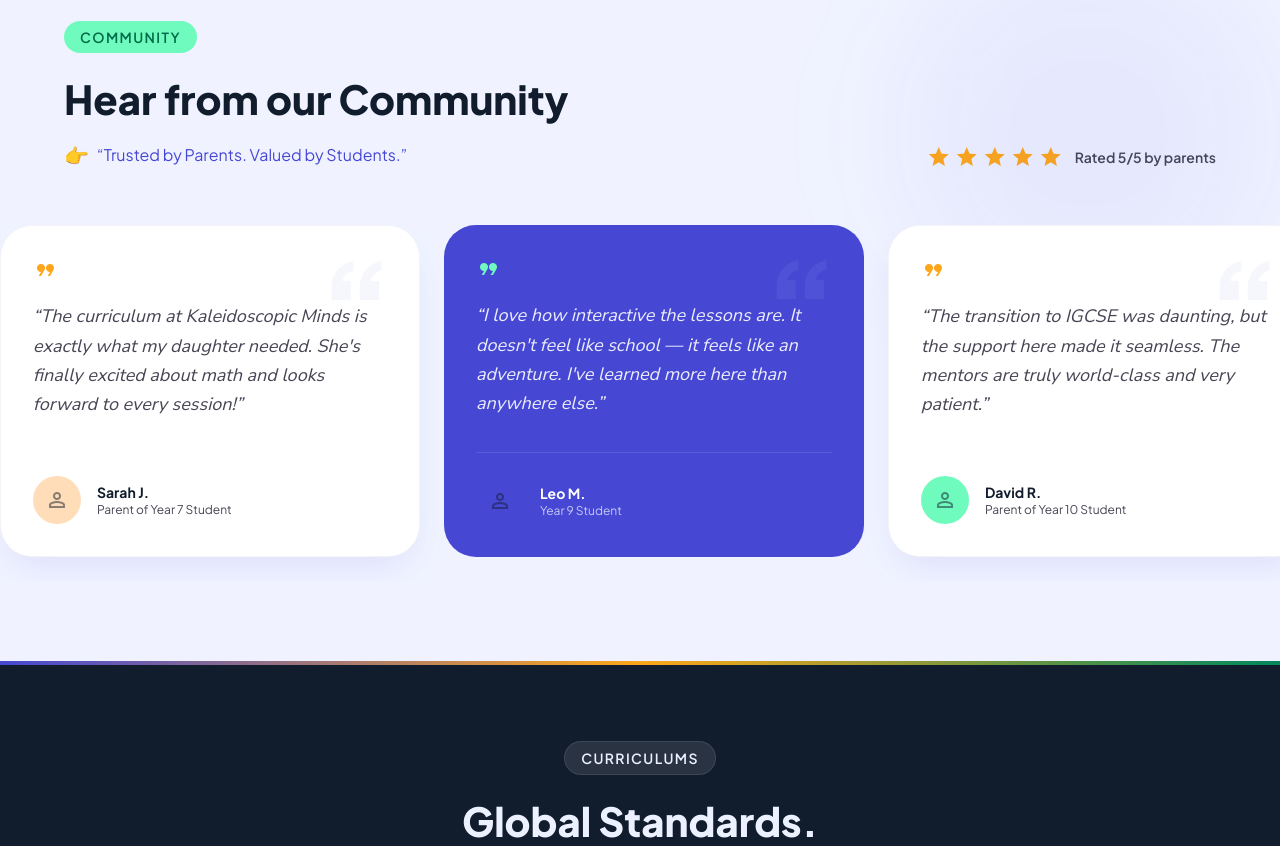
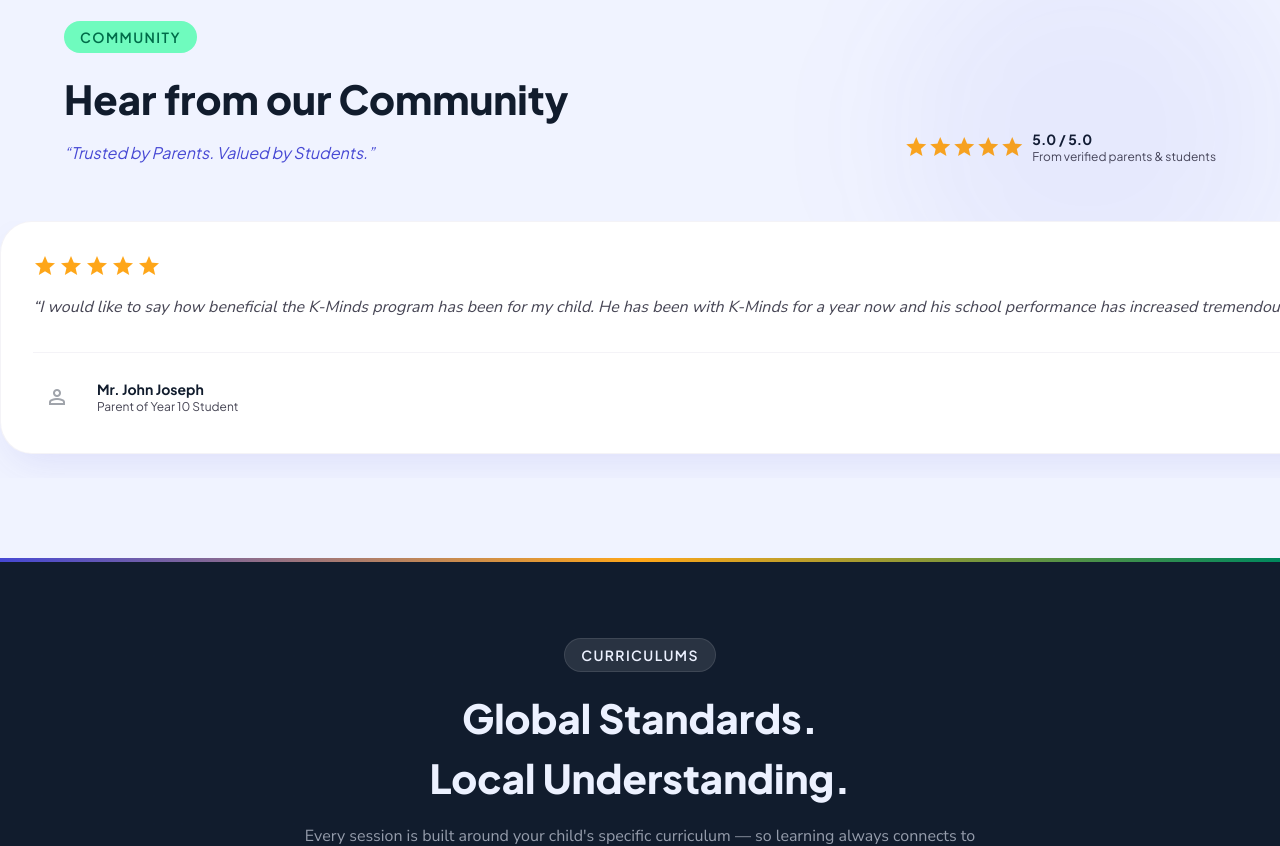
Before and after one commit to northernlightsdeveloper/kminds, a Next.js app: page / in a window 1280 px wide. Shown: the part 1800-2646 px from the top of the page. Built offline with nearby package versions, Linux system fonts and the light colour scheme.

Commit message:
real reviews, Khadija Topiwala, Formspree form, fix back buttons

```diff
--- a/src/app/customised-learning/page.tsx
+++ b/src/app/customised-learning/page.tsx
@@ -104,7 +104,7 @@
         <div className="relative max-w-[1280px] mx-auto text-center">
           <Link
             href="/"
-            className="inline-flex items-center gap-2 text-inverse-on-surface/50 hover:text-inverse-on-surface font-headline text-label-md mb-8 transition-colors"
+            className="inline-flex items-center gap-2 bg-white/10 border border-white/20 text-inverse-on-surface hover:bg-white/20 font-headline text-label-md px-4 py-2.5 rounded-full transition-all mb-8"
           >
             <span className="material-symbols-outlined text-base">
               arrow_back
--- a/src/components/sections/Testimonials.tsx
+++ b/src/components/sections/Testimonials.tsx
@@ -21,13 +21,13 @@
             >
               Hear from our Community
             </h2>
-            <p className="text-primary font-headline text-body-md mt-3 flex items-center gap-2">
-              <span className="text-xl">👉</span>
+            <p className="text-primary font-headline text-body-md mt-3 italic">
               &ldquo;{testimonialsSection.headline}&rdquo;
             </p>
           </div>
-          {/* Star rating */}
-          <div className="flex items-center gap-1 shrink-0">
+          {/* Aggregate star rating */}
+          <div className="flex items-center gap-2 shrink-0">
+            <div className="flex">
               {[...Array(5)].map((_, i) => (
                 <span
                   key={i}
@@ -37,9 +37,15 @@
                   star
                 </span>
               ))}
-            <span className="font-headline text-label-md text-on-surface-variant ml-2">
-              Rated 5/5 by parents
-            </span>
+            </div>
+            <div>
+              <p className="font-headline text-label-md text-on-surface font-bold">
+                5.0 / 5.0
+              </p>
+              <p className="font-headline text-xs text-on-surface-variant">
+                From verified parents & students
+              </p>
+            </div>
           </div>
         </div>
       </div>
@@ -49,15 +55,15 @@
         {testimonials.map((t) => (
           <div
             key={t.id}
-            className={`min-w-[340px] md:min-w-[420px] p-8 rounded-[32px] snap-start flex flex-col justify-between relative overflow-hidden ${
+            className={`min-w-[340px] md:min-w-[440px] p-8 rounded-[32px] snap-start flex flex-col justify-between relative overflow-hidden flex-shrink-0 ${
               t.variant === "dark"
                 ? "bg-primary text-on-primary"
                 : "bg-white text-on-surface border border-outline-variant/20 card-shadow"
             }`}
           >
-            {/* Decorative quote mark */}
+            {/* Decorative watermark */}
             <div
-              className={`absolute top-4 right-6 font-headline font-black text-9xl leading-none select-none pointer-events-none ${
+              className={`absolute top-2 right-4 font-headline font-black text-9xl leading-none select-none pointer-events-none ${
                 t.variant === "dark" ? "text-white/5" : "text-primary/5"
               }`}
             >
@@ -65,24 +71,34 @@
             </div>
 
             <div className="relative">
+              {/* Stars */}
+              <div className="flex gap-0.5 mb-4">
+                {[...Array(t.stars)].map((_, i) => (
                   <span
-                className={`material-symbols-outlined text-4xl block mb-5 ${t.variant === "dark" ? "text-tertiary-fixed" : "text-secondary-container"}`}
+                    key={i}
+                    className={`material-symbols-outlined text-lg ${t.variant === "dark" ? "text-secondary-container" : "text-secondary-container"}`}
                     style={{ fontVariationSettings: "'FILL' 1" }}
                   >
-                format_quote
+                    star
                   </span>
+                ))}
+              </div>
               <p
-                className={`font-body text-body-lg italic leading-relaxed ${t.variant === "dark" ? "text-on-primary/90" : "text-on-surface-variant"}`}
+                className={`font-body text-body-md italic leading-relaxed ${t.variant === "dark" ? "text-on-primary/90" : "text-on-surface-variant"}`}
               >
                 &ldquo;{t.quote}&rdquo;
               </p>
             </div>
 
-            <div className="mt-8 flex items-center gap-4 pt-6 border-t border-white/10">
             <div
-                className={`w-12 h-12 rounded-full ${t.avatarColor} flex items-center justify-center`}
+              className={`mt-8 flex items-center gap-4 pt-5 border-t ${t.variant === "dark" ? "border-white/10" : "border-outline-variant/20"}`}
             >
-                <span className="material-symbols-outlined text-on-surface/50">
+              <div
+                className={`w-12 h-12 rounded-full ${t.avatarColor} flex items-center justify-center shrink-0`}
+              >
+                <span
+                  className={`material-symbols-outlined ${t.variant === "dark" ? "text-on-primary/60" : "text-on-surface/40"}`}
+                >
                   person
                 </span>
               </div>
@@ -93,10 +109,19 @@
                   {t.name}
                 </p>
                 <p
-                  className={`text-xs font-headline ${t.variant === "dark" ? "text-on-primary/70" : "text-on-surface-variant"}`}
+                  className={`text-xs font-headline ${t.variant === "dark" ? "text-on-primary/60" : "text-on-surface-variant"}`}
                 >
                   {t.role}
                 </p>
+              </div>
+              {/* Verified badge */}
+              <div className="ml-auto">
+                <span
+                  className={`material-symbols-outlined text-xl ${t.variant === "dark" ? "text-tertiary-fixed" : "text-tertiary"}`}
+                  style={{ fontVariationSettings: "'FILL' 1" }}
+                >
+                  verified
+                </span>
               </div>
             </div>
           </div>
--- a/src/data/content.ts
+++ b/src/data/content.ts
@@ -1,6 +1,5 @@
 // src/data/content.ts — Single source of truth for all site text.
 
-// ── NAVIGATION ───────────────────────────────────────────────
 export const navLinks = [
   {
     label: "Why KMinds",
@@ -33,7 +32,6 @@
   { label: "About Us", href: "#about", dropdown: [] },
 ];
 
-// ── HERO ─────────────────────────────────────────────────────
 export const hero = {
   brandName: "Kaleidoscopic Minds",
   tagline: "Where Potential Becomes Performance",
@@ -46,42 +44,54 @@
   videoLabel: "Sample Class Recording",
 };
 
-// ── TESTIMONIALS ─────────────────────────────────────────────
 export const testimonialsSection = {
   headline: "Trusted by Parents. Valued by Students.",
 };
 
+// Real testimonials from actual reviews
 export const testimonials = [
   {
     id: 1,
+    name: "Mr. John Joseph",
+    role: "Parent of Year 10 Student",
     quote:
-      "The curriculum at Kaleidoscopic Minds is exactly what my daughter needed. She's finally excited about math and looks forward to every session!",
-    name: "Sarah J.",
-    role: "Parent of Year 7 Student",
-    avatarColor: "bg-secondary-fixed",
+      "I would like to say how beneficial the K-Minds program has been for my child. He has been with K-Minds for a year now and his school performance has increased tremendously. He is more engaged in his school work and getting better grades. K-Minds tutors go above and beyond to make sure he understands topics before moving on. They are kind and very understanding. Highly recommend.",
+    stars: 5,
+    avatarColor: "bg-primary-fixed-dim",
     variant: "light" as const,
   },
   {
     id: 2,
+    name: "Pretty",
+    role: "Parent of Year 10 Student",
     quote:
-      "I love how interactive the lessons are. It doesn't feel like school — it feels like an adventure. I've learned more here than anywhere else.",
-    name: "Leo M.",
-    role: "Year 9 Student",
-    avatarColor: "bg-primary-fixed-dim",
+      "As a parent of a year 10 student who has completed 200 classes with K-Minds, I highly recommend K-Minds for anyone seeking effective and supportive academic help. The tutors are knowledgeable, patient, and adaptable, providing personalized attention that leads to real improvements in both grades and confidence. Highly recommended for their quality and proven results.",
+    stars: 5,
+    avatarColor: "bg-secondary-fixed",
     variant: "dark" as const,
   },
   {
     id: 3,
+    name: "Kitty Khattar",
+    role: "Parent of Year 7 Student",
     quote:
-      "The transition to IGCSE was daunting, but the support here made it seamless. The mentors are truly world-class and very patient.",
-    name: "David R.",
-    role: "Parent of Year 10 Student",
+      "Tavish received an A- in Semester 1 and an A in Semester 2 for Science. We are so proud of how far he has come, especially since this is his first year of high school at one of the top schools in the state. Your guidance, patience, and way of teaching have made such a big difference. We truly can't thank you enough.",
+    stars: 5,
     avatarColor: "bg-tertiary-fixed",
+    variant: "light" as const,
+  },
+  {
+    id: 4,
+    name: "Zeynab",
+    role: "Science Student",
+    quote:
+      "I just wanted to say that I finished my bio exam and it went quite well — it was easier than I expected, which was a nice surprise. Once again thank you so much for being such a great teacher. I really enjoyed being your student!",
+    stars: 5,
+    avatarColor: "bg-primary-fixed",
     variant: "light" as const,
   },
 ];
 
-// ── CURRICULUMS ───────────────────────────────────────────────
 export const curriculums = [
   {
     id: 1,
@@ -150,7 +160,6 @@
   },
 ];
 
-// ── AGE CATEGORIES ───────────────────────────────────────────
 export const ageCategories = [
   {
     id: 1,
@@ -199,7 +208,6 @@
   },
 ];
 
-// ── WHY KMINDS ───────────────────────────────────────────────
 export const whyKminds = [
   {
     id: 1,
@@ -227,7 +235,6 @@
   },
 ];
 
-// ── FOUNDER ──────────────────────────────────────────────────
 export const founder = {
   eyebrow: "About Kaleidoscopic Minds",
   headline: "Every mind is unique. We build the system around it.",
@@ -246,13 +253,12 @@
     { value: "4", label: "Curriculums" },
     { value: "1:1", label: "Sessions" },
   ],
-  founderName: "Founder, Kaleidoscopic Minds",
-  founderTitle: "Educator & Academic Mentor",
+  founderName: "Khadija Topiwala",
+  founderTitle: "Founder, Kaleidoscopic Minds",
   imageSrc:
     "https://lh3.googleusercontent.com/aida-public/AB6AXuCCccehq32S2xTup5U47MSrwuZygTkvE-PdY_GSNLdcEvv4FBb45gNr04e-yMGG_pwzU_MyZCpfh6hyI2ECW9PoqrtmIjNLXMZ3x8ZkhpKDL2G73KF_vIIHmHzmrEfvpQNJ6wwryLnKMuKgQQcepBujy-V6lmv_EtzfPKSIQHUMMbYLHpJMLe9Aa8i3ZHk5ZAmFgXaG3aKxN5oIDU169kfqhYBBKvZN09oBwp_fd9rFb51LHqd_zXktFS-xAofv0fdvouYKW1B8FN8",
 };
 
-// ── FAQ ──────────────────────────────────────────────────────
 export const faqItems = [
   {
     id: 1,
@@ -387,7 +393,6 @@
   },
 ];
 
-// ── FOOTER ───────────────────────────────────────────────────
 export const footerLinks = {
   explore: [
     { label: "Why KMinds", href: "#why-kminds" },
@@ -398,14 +403,13 @@
   ],
   support: [
     { label: "Begin a Session", href: "/begin-session" },
-    { label: "Contact Us", href: "/begin-session" },
     { label: "Privacy Policy", href: "#" },
     { label: "Terms of Service", href: "#" },
   ],
 };
 
 export const contactInfo = {
-  email: "hello@kaleidoscopicminds.com.au",
+  email: "kaleidoscopicminds.kl@gmail.com",
   phone: "+91 6268 300 535",
   whatsapp: "916268300535",
 };
```
Also changed, not shown: src/app/begin-session/page.tsx (+92 -34 lines). Lines whose indentation alone changed are shown as unchanged.
